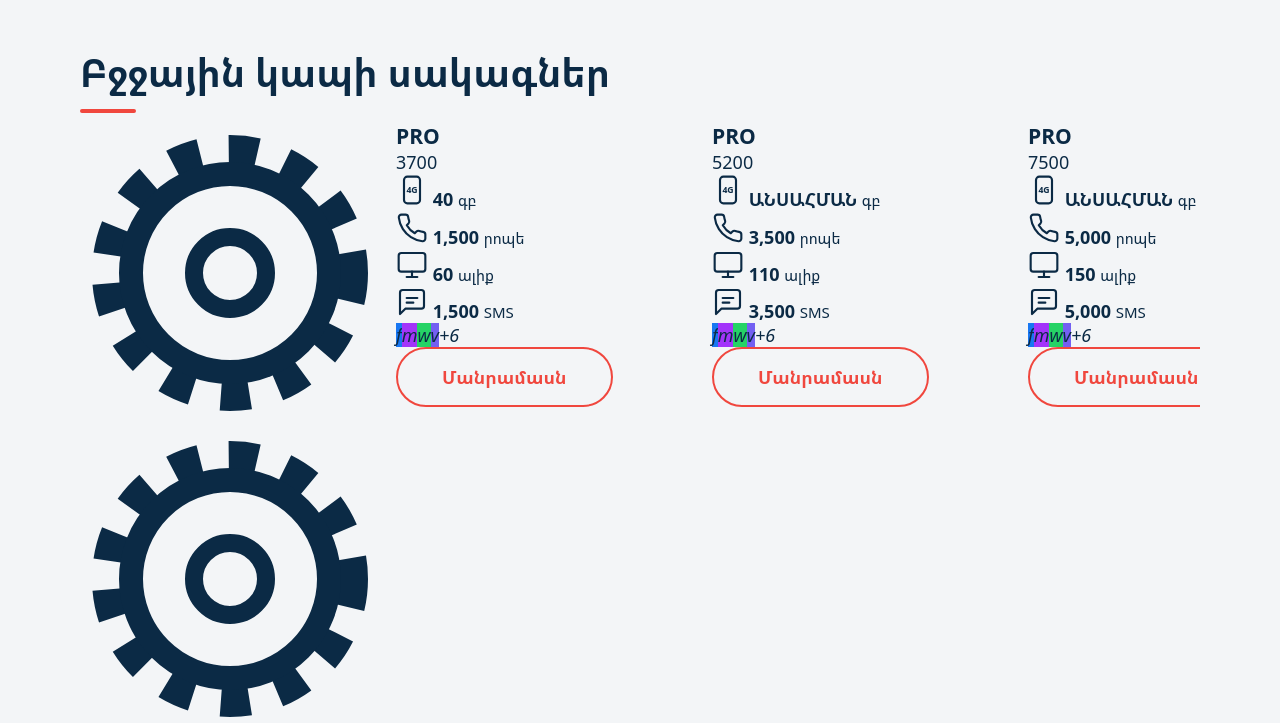
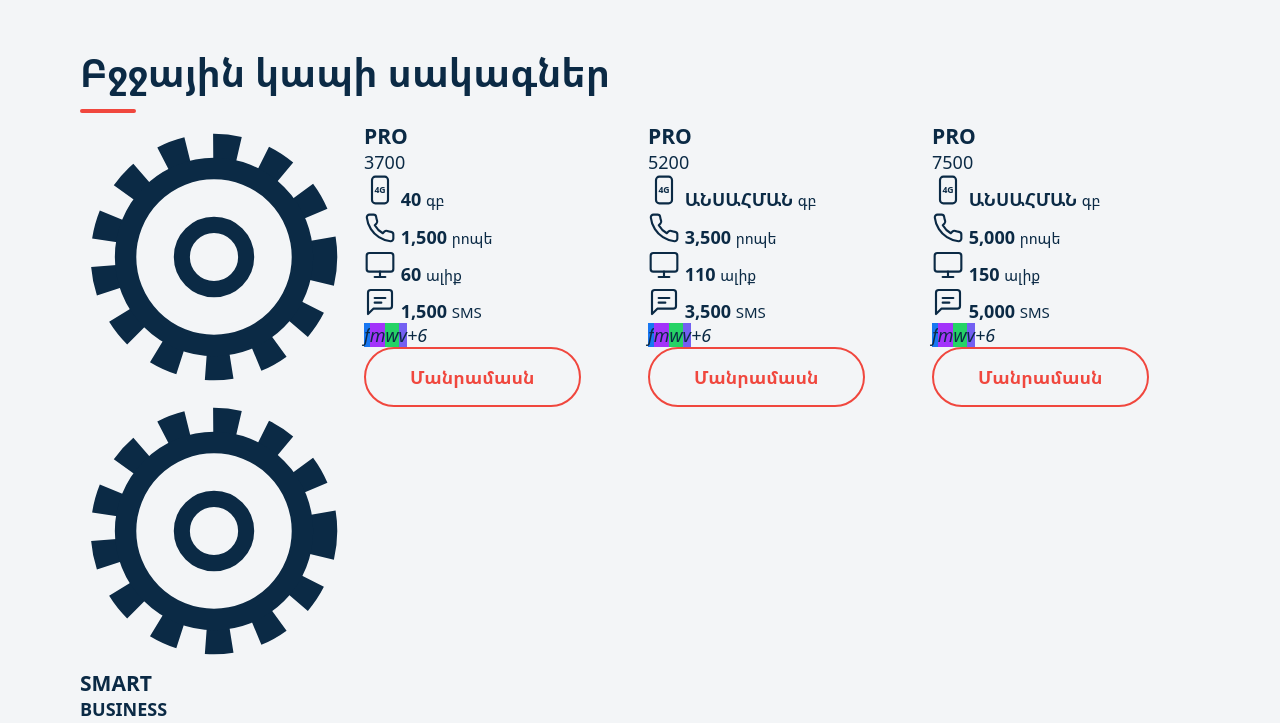
Before and after one commit to hamletbalasanyanait-ship-it/TTM-ait, a React (Vite) app: page /business in a window 1280 px wide. Shown: the part 594-1317 px from the top of the page. Built offline with nearby package versions, Linux system fonts and the light colour scheme.

Commit message:
style(business): tariffs 4-column grid on wide screens

```diff
--- a/src/components/business/Tariffs.css
+++ b/src/components/business/Tariffs.css
@@ -92,3 +92,16 @@
     flex-basis: 300px;
   }
 }
+
+/* on desktop all four cards fit, so show a grid instead of a carousel */
+@media (min-width: 1100px) {
+  .biz-tariffs__track {
+    display: grid;
+    grid-template-columns: repeat(4, 1fr);
+    overflow: visible;
+  }
+
+  .biz-dots {
+    display: none;
+  }
+}
```
